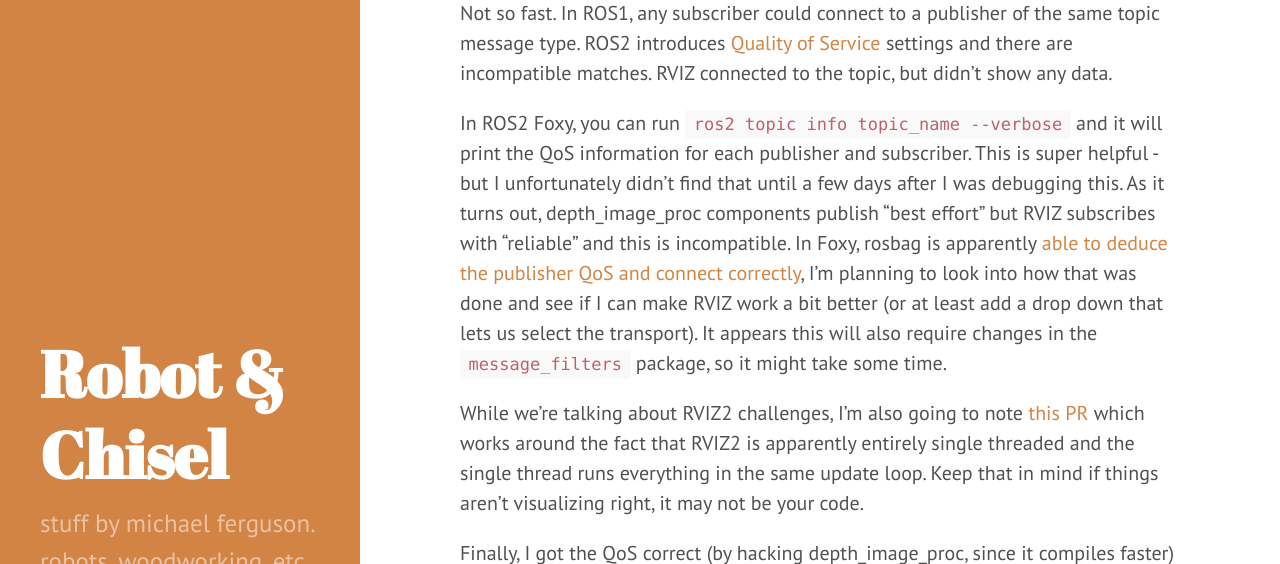
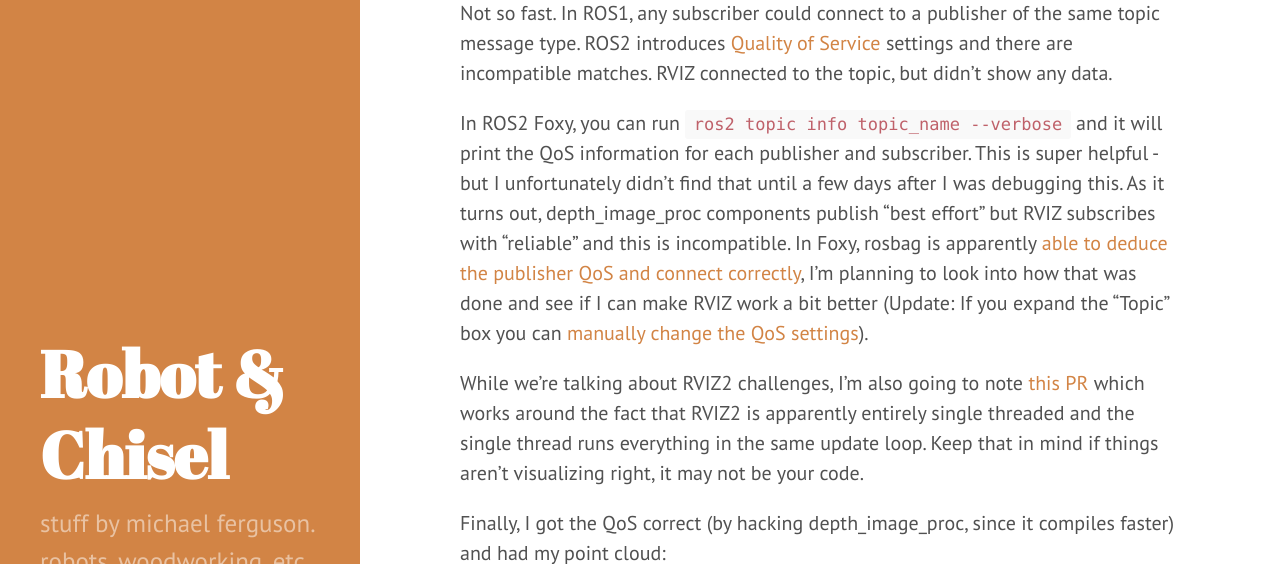
Before and after one commit to robotandchisel/robotandchisel.github.io, a Jekyll site: the page built from _posts/2020-06-16-ubr1-on-ros2.md, in a window 1280 px wide and 900 px high, scrolled down 2824 px, cut to the strip 0-564 px from the top of the window. Built offline with Jekyll 4.4.1, drawn with Linux system fonts in a browser that asks for light colours.

Commit message:
update post with link to RVIZ QoS tweet

```diff
--- a/_posts/2020-06-16-ubr1-on-ros2.md
+++ b/_posts/2020-06-16-ubr1-on-ros2.md
@@ -119,9 +119,8 @@
 didn't find that until a few days after I was debugging this. As it turns out, depth_image_proc
 components publish "best effort" but RVIZ subscribes with "reliable" and this is incompatible.
 In Foxy, rosbag is apparently [able to deduce the publisher QoS and connect correctly](https://github.com/ros2/rosbag2/issues/125),
-I'm planning to look into how that was done and see if I can make RVIZ work a bit better (or at least add
-a drop down that lets us select the transport). It appears this will also require changes in
-the <code>message_filters</code> package, so it might take some time.
+I'm planning to look into how that was done and see if I can make RVIZ work a bit better (Update:
+If you expand the "Topic" box you can [manually change the QoS settings](https://twitter.com/TheRealFergs/status/1293223979101097986)).
 
 While we're talking about RVIZ2 challenges, I'm also going to note [this PR](https://github.com/ros2/rviz/pull/551)
 which works around the fact that RVIZ2 is apparently entirely single threaded and the single thread
```
Also changed, not shown: _posts/2020-07-29-five-things-ros2.md (+1 -1 lines).
